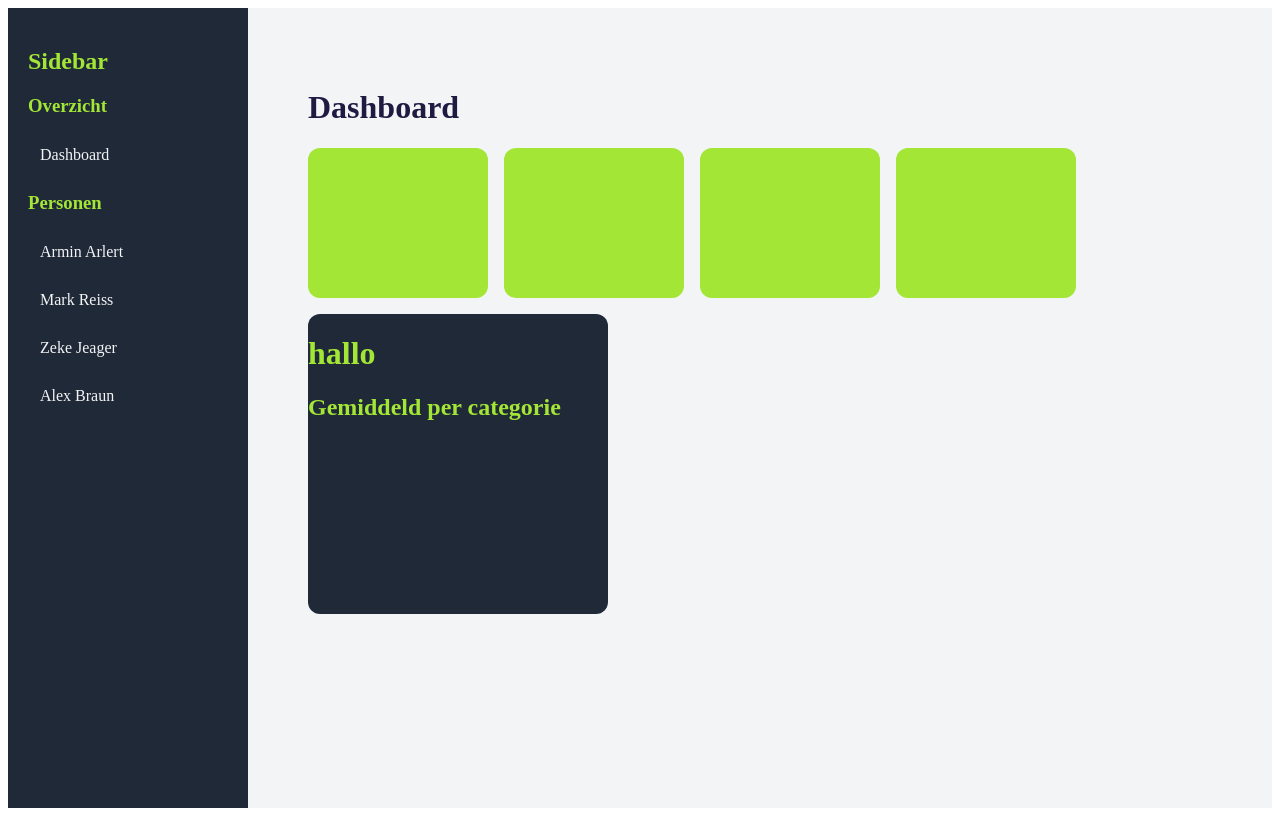
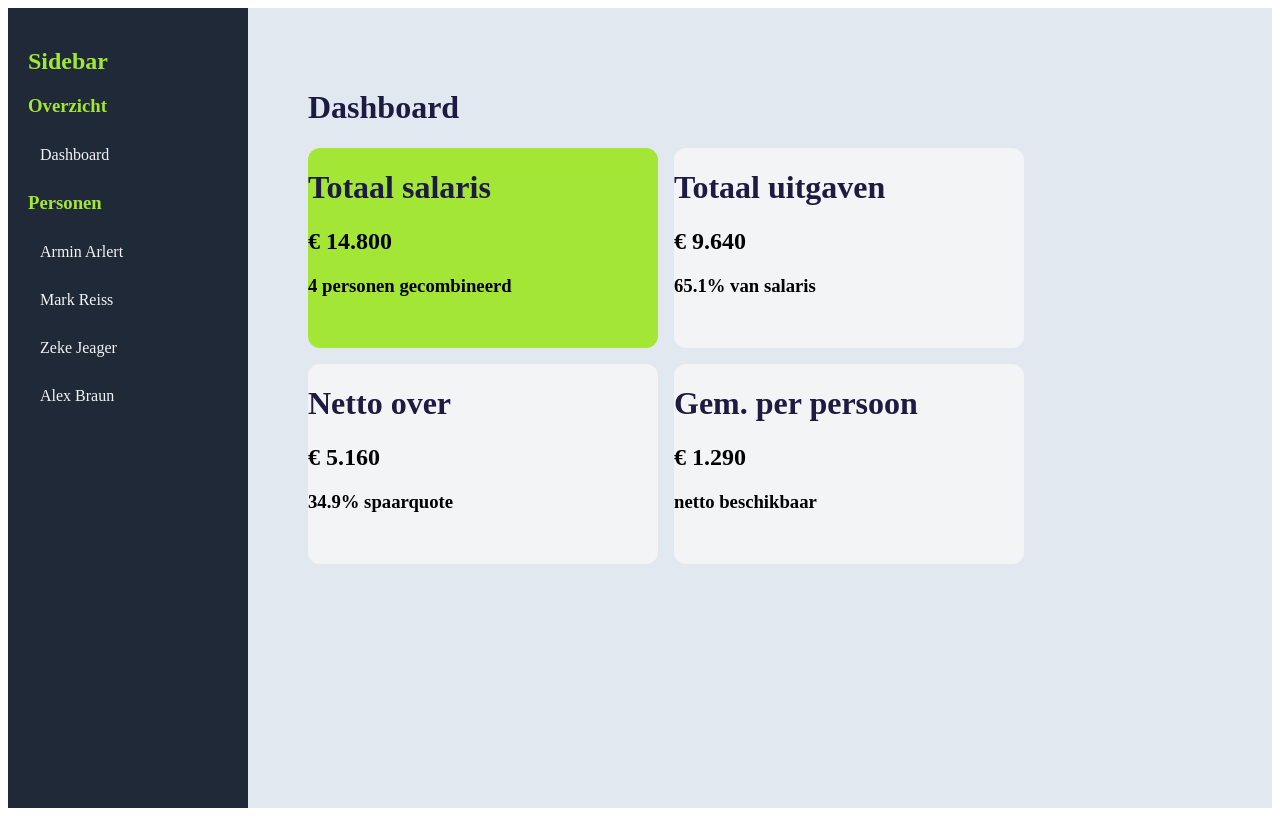
Before and after one commit to itzmitto/svelte-dashboard-project, a SvelteKit app: page / in a window 1280 px wide. Built offline with nearby package versions, Linux system fonts and the light colour scheme.

Commit message:
begonnen met de styling van de cards

```diff
--- a/src/routes/+page.svelte
+++ b/src/routes/+page.svelte
@@ -36,13 +36,25 @@
       <h1>Dashboard</h1>
 
       <div class="cards">
-        <div class="card"></div>
-        <div class="card"></div>
-        <div class="card"></div>
-        <div class="card"></div>
-        <div class="card5">
-          <h1>hallo</h1>
-          <h2>Gemiddeld per categorie</h2>
+        <div class="card1">
+          <h1>Totaal salaris</h1>
+          <h2>€ 14.800</h2>
+          <h3>4 personen gecombineerd</h3>
+        </div>
+        <div class="card">
+          <h1>Totaal uitgaven</h1>
+          <h2>€ 9.640</h2>
+          <h3>65.1% van salaris</h3>
+        </div>
+        <div class="card">
+          <h1>Netto over</h1>
+          <h2>€ 5.160</h2>
+          <h3>34.9% spaarquote</h3>
+        </div>
+        <div class="card">
+          <h1>Gem. per persoon</h1>
+          <h2>€ 1.290</h2>
+          <h3>netto beschikbaar</h3>
         </div>
       </div>
     </div>
--- a/src/routes/page.css
+++ b/src/routes/page.css
@@ -3,7 +3,7 @@
     --lime: #a3e635;
     --light: #f3f4f6;
     --bg2: #1e1b43;
-    --bg3: ?;
+    --bg3: #E2E8F0;
     --bg-primary: #0f172a;
     --bg-secondary: #111827;
     --bg-card: #1e293b;
@@ -68,7 +68,7 @@ p {
 .main {
     flex: 1;
     padding: 40px;
-    background-color: var(--light);
+    background-color: var(--bg3);
 }
 
 .container {
@@ -82,20 +82,16 @@ p {
 
 }
 
-.card {
-    width: 180px;
-    height: 150px;
+.card1 {
+    width: 350px;
+    height: 200px;
     background-color: var(--lime);
     border-radius: 12px;
 }
 
-.card5 {
-    width: 300px;
-    height: 300px;
-    background-color: var(--bg);
+.card {
+    width: 350px;
+    height: 200px;
+    background-color: var(--light);
     border-radius: 12px;
 }
-
-.card5 h1,h2{
-    color: var(--lime);
-}
```
